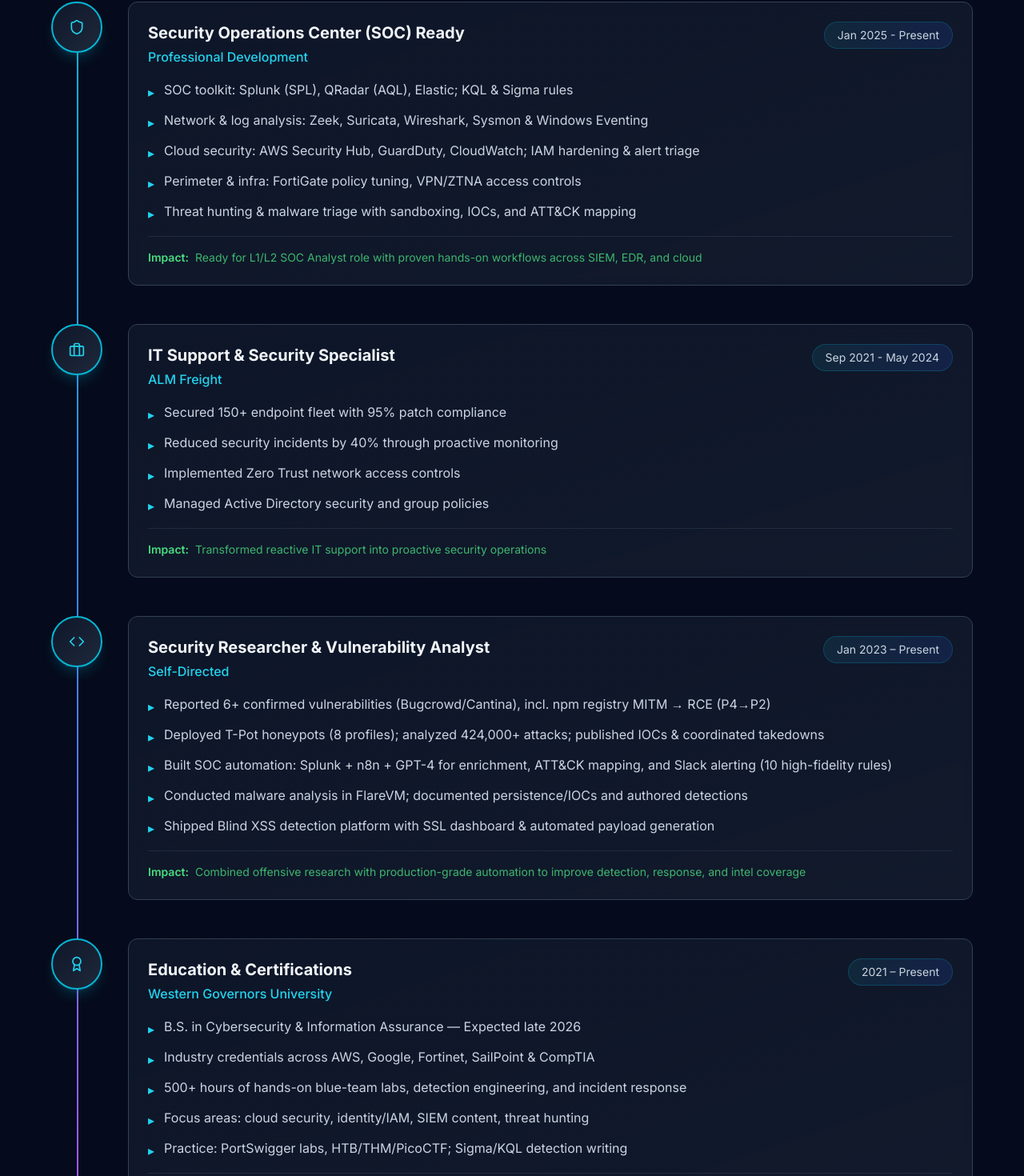
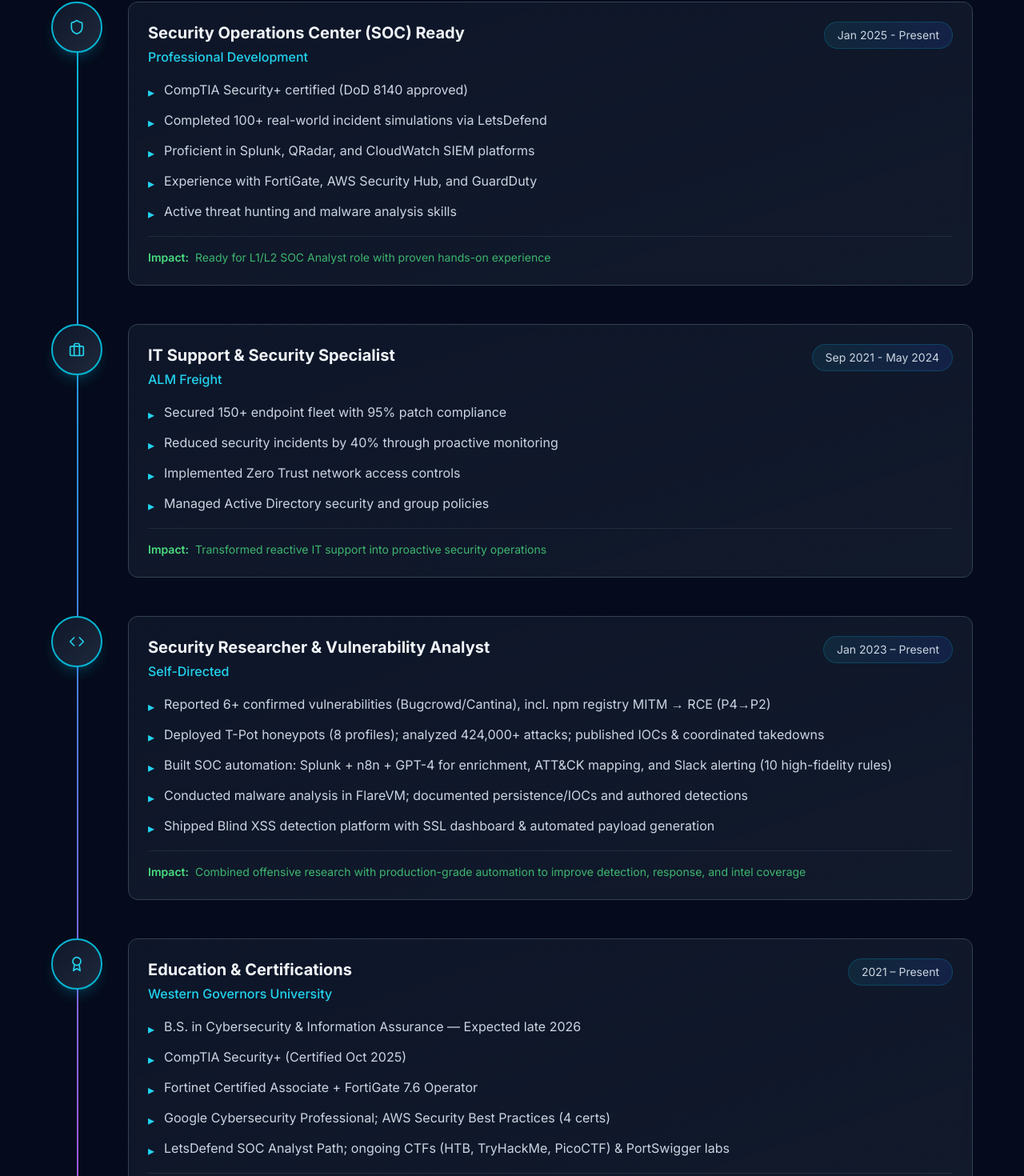
Before and after one commit to AntonioBeltranMiller/cybersec-portfolio, a Next.js app: page / in a window 1280 px wide. Shown: the part 7028-8498 px from the top of the page at 80% size. Built offline with nearby package versions, Linux system fonts and the light colour scheme.

Commit message:
Update Timeline.tsx

```diff
--- a/components/Timeline.tsx
+++ b/components/Timeline.tsx
@@ -11,13 +11,13 @@
       period: 'Jan 2025 - Present',
       icon: <Shield className="w-5 h-5" />,
       highlights: [
-        'SOC toolkit: Splunk (SPL), QRadar (AQL), Elastic; KQL & Sigma rules',
-        'Network & log analysis: Zeek, Suricata, Wireshark, Sysmon & Windows Eventing',
-        'Cloud security: AWS Security Hub, GuardDuty, CloudWatch; IAM hardening & alert triage',
-        'Perimeter & infra: FortiGate policy tuning, VPN/ZTNA access controls',
-        'Threat hunting & malware triage with sandboxing, IOCs, and ATT&CK mapping',
+        'CompTIA Security+ certified (DoD 8140 approved)',
+        'Completed 100+ real-world incident simulations via LetsDefend',
+        'Proficient in Splunk, QRadar, and CloudWatch SIEM platforms',
+        'Experience with FortiGate, AWS Security Hub, and GuardDuty',
+        'Active threat hunting and malware analysis skills',
       ],
-      impact: 'Ready for L1/L2 SOC Analyst role with proven hands-on workflows across SIEM, EDR, and cloud',
+      impact: 'Ready for L1/L2 SOC Analyst role with proven hands-on experience',
     },
     {
       title: 'IT Support & Security Specialist',
@@ -54,10 +54,10 @@
       icon: <Award className="w-5 h-5" />,
       highlights: [
         'B.S. in Cybersecurity & Information Assurance — Expected late 2026',
-        'Industry credentials across AWS, Google, Fortinet, SailPoint & CompTIA',
-        '500+ hours of hands-on blue-team labs, detection engineering, and incident response',
-        'Focus areas: cloud security, identity/IAM, SIEM content, threat hunting',
-        'Practice: PortSwigger labs, HTB/THM/PicoCTF; Sigma/KQL detection writing',
+        'CompTIA Security+ (Certified Oct 2025)',
+        'Fortinet Certified Associate + FortiGate 7.6 Operator',
+        'Google Cybersecurity Professional; AWS Security Best Practices (4 certs)',
+        'LetsDefend SOC Analyst Path; ongoing CTFs (HTB, TryHackMe, PicoCTF) & PortSwigger labs',
       ],
       impact:
         'Sustained, hands-on upskilling aligned to SOC and detection engineering roles',
```
